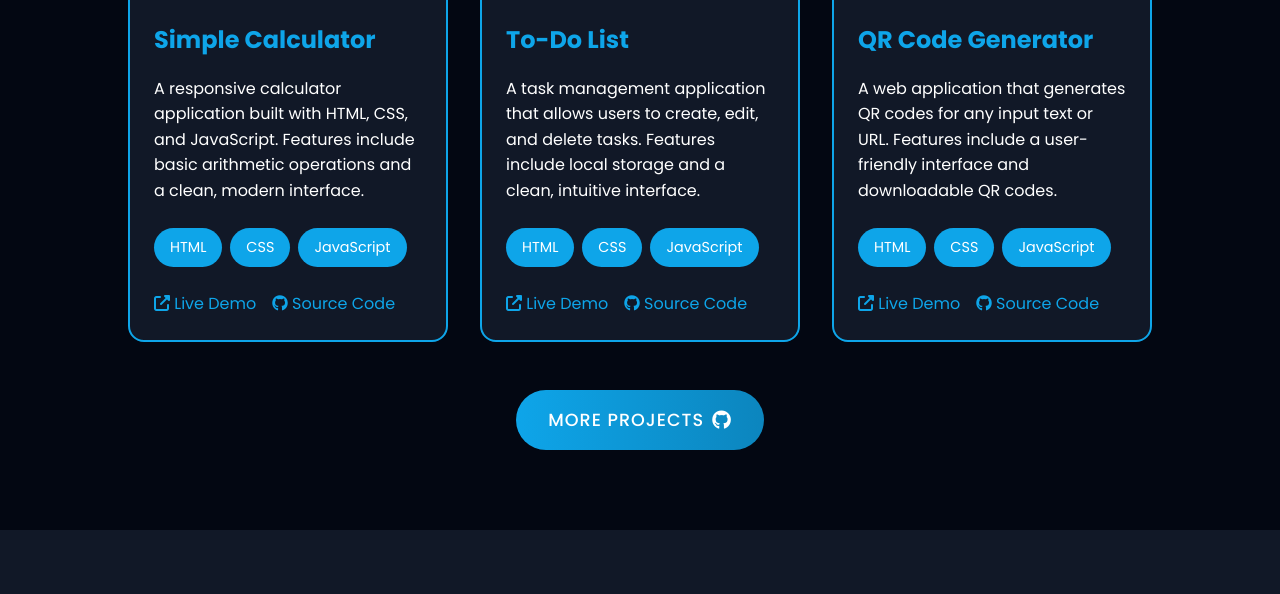
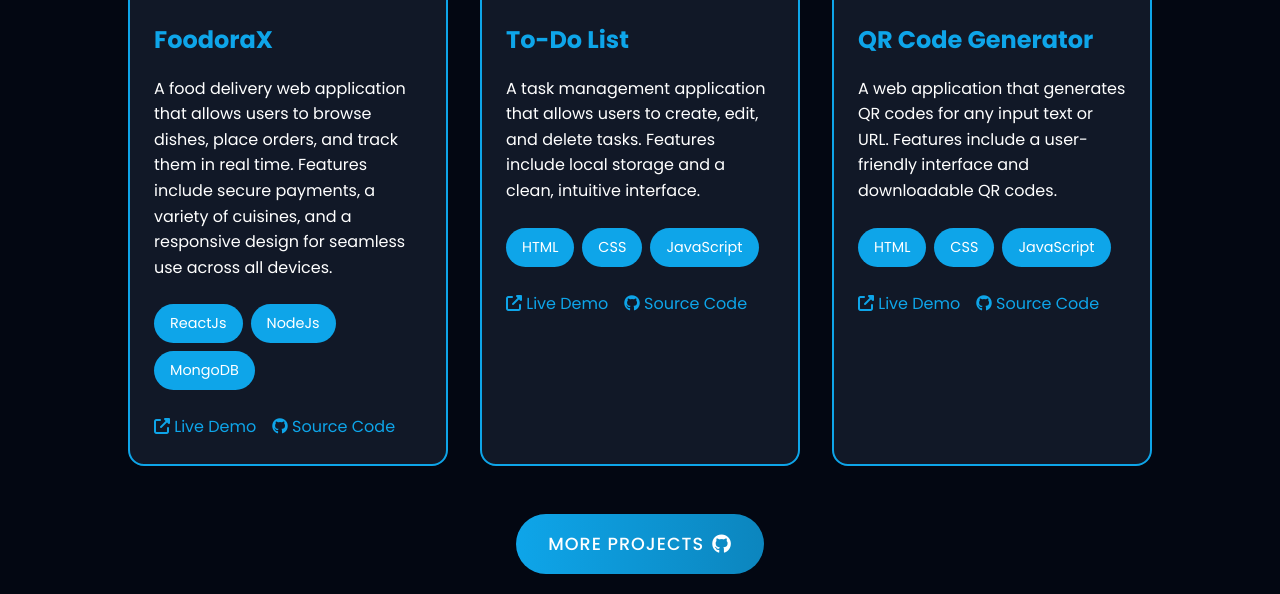
Before and after one commit to swarnendu11/Portfolio, a plain HTML site: page index.html in a window 1280 px wide. Shown: the part 4417-5011 px from the top of the page. Drawn offline with Linux system fonts and the light colour scheme.

Commit message:
Updated project description and UI

```diff
--- a/index.html
+++ b/index.html
@@ -49,7 +49,7 @@
             </div>
             <div class="home-buttons">
                 <a href="#contact" class="button">Hire me</a>
-                <a href="CV.pdf" download class="button">Download CV</a>
+                <a href="swarnendu_fullstack_dev.pdf" download class="button">Download CV</a>
             </div>
         </div>
         <div class="home-img">
@@ -150,19 +150,19 @@
             <!-- Project Card 1 -->
             <div class="project-card">
                 <div class="project-image">
-                    <img src="https://res.cloudinary.com/dkwauetdi/image/upload/v1741012592/Screenshot_2025-03-03_200158_fcvjnk.png" alt="Simple Calculator Project">
+                    <img src="https://res.cloudinary.com/dkwauetdi/image/upload/v1751812254/Screenshot_2025-07-05_075135_clhmvq.png">
                 </div>
                 <div class="project-content">
-                    <h2 class="project-title">Simple Calculator</h2>
-                    <p class="project-description">A responsive calculator application built with HTML, CSS, and JavaScript. Features include basic arithmetic operations and a clean, modern interface.</p>
+                    <h2 class="project-title">FoodoraX</h2>
+                    <p class="project-description">A food delivery web application that allows users to browse dishes, place orders, and track them in real time. Features include secure payments, a variety of cuisines, and a responsive design for seamless use across all devices.</p>
                     <div class="project-tech">
-                        <span class="tech-tag">HTML</span>
-                        <span class="tech-tag">CSS</span>
-                        <span class="tech-tag">JavaScript</span>
+                        <span class="tech-tag">ReactJs</span>
+                        <span class="tech-tag">NodeJs</span>
+                        <span class="tech-tag">MongoDB</span>
                     </div>
                     <div class="project-links">
-                        <a href="https://strypher-calculator.netlify.app/" target="_blank" class="project-link"><i class="fas fa-external-link-alt"></i> Live Demo</a>
-                        <a href="https://github.com/swarnendu11/Caculator" target="_blank" class="project-link"><i class="fab fa-github"></i> Source Code</a>
+                        <a href="https://foodorax.netlify.app/" target="_blank" class="project-link"><i class="fas fa-external-link-alt"></i> Live Demo</a>
+                        <a href="https://github.com/swarnendu11/FoodoraX" target="_blank" class="project-link"><i class="fab fa-github"></i> Source Code</a>
                     </div>
                 </div>
             </div>
```
Also changed, not shown: 2 other files.
